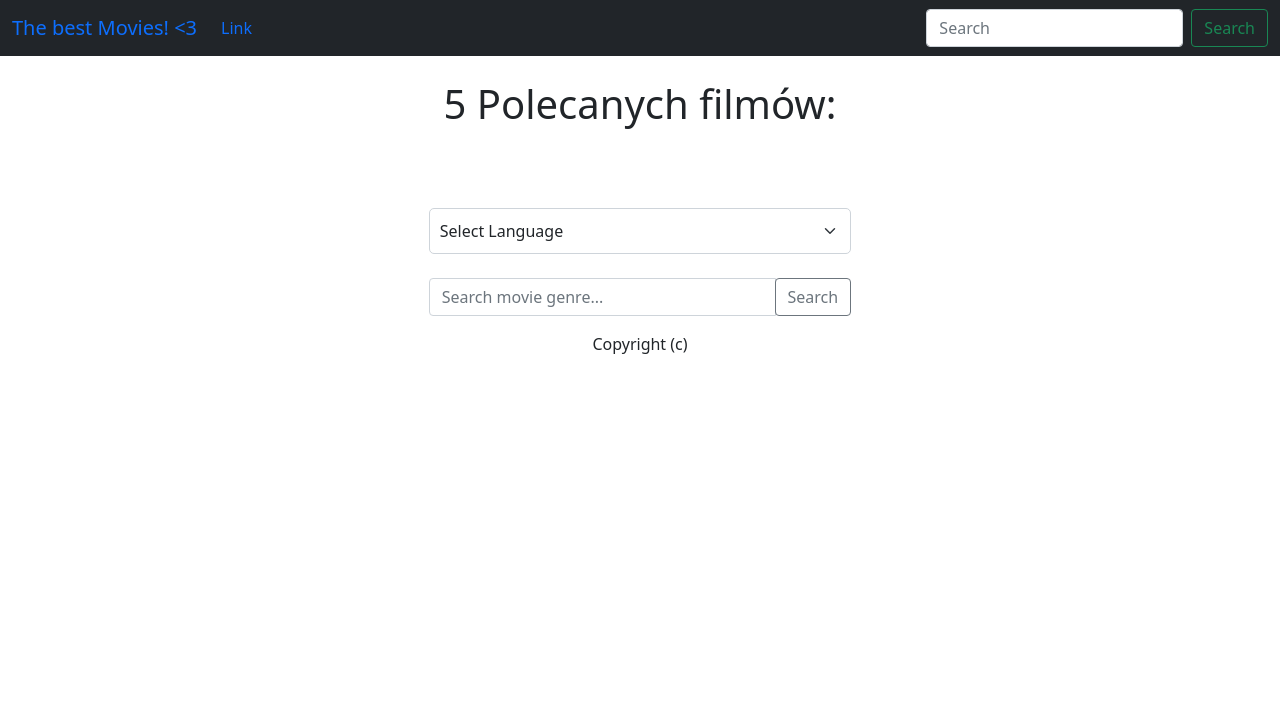
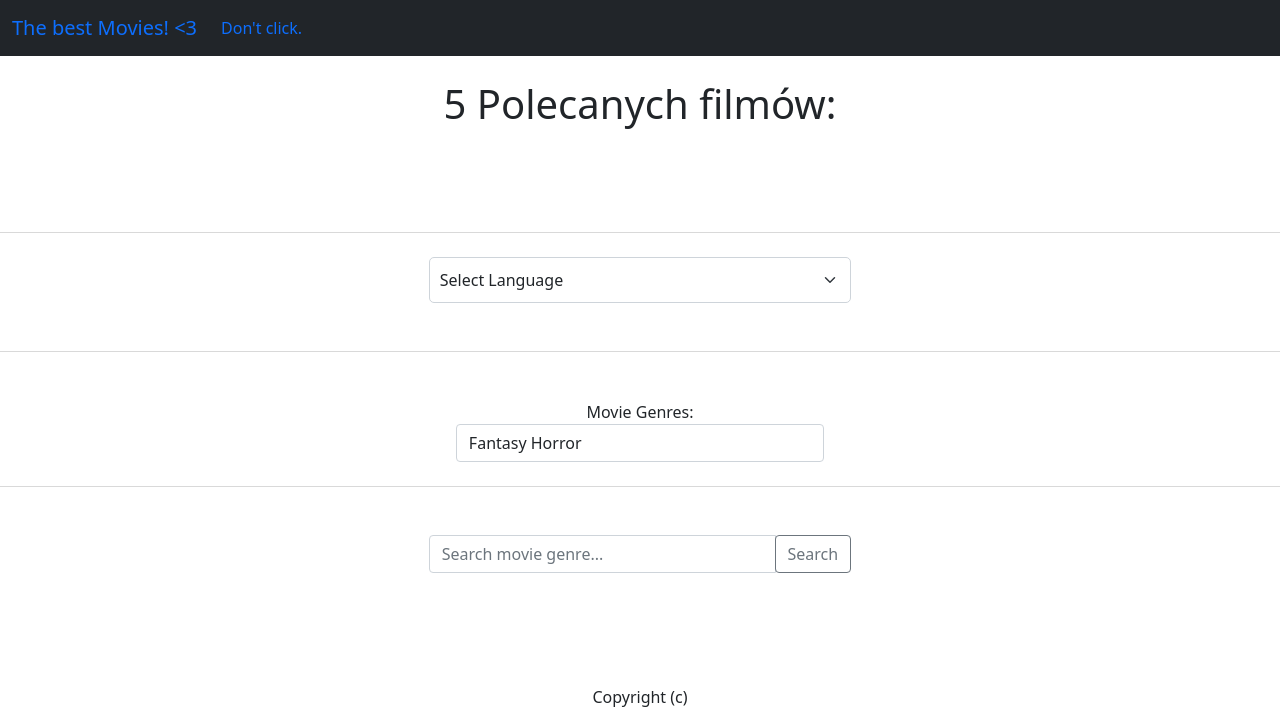
Before and after one commit to JakubD02/MovieRecommendAPI, a Django app: page /home/ in a window 1280 px wide. Shown: the top 727 px of the page. Run offline with Django 5.2, Linux system fonts and the light colour scheme.

Commit message:
Add movie search genre

```diff
--- a/MovieRecommend/MovieRecommend/templates/base.html
+++ b/MovieRecommend/MovieRecommend/templates/base.html
@@ -5,7 +5,7 @@
 		<meta name="viewport" content="width=device-width, initial-scale=1">
 
 		<link href="https://cdn.jsdelivr.net/npm/bootstrap@5.0.0-beta1/dist/css/bootstrap.min.css" rel="stylesheet" integrity="sha384-giJF6kkoqNQ00vy+HMDP7azOuL0xtbfIcaT9wjKHr8RbDVddVHyTfAAsrekwKmP1" crossorigin="anonymous">
-		<title>Hello, world!</title>
+		<title>The best movies in your neighbourhood!!</title>
 	</head>
 	<body>
 	</body>
--- a/MovieRecommend/MovieRecommend/templates/home.html
+++ b/MovieRecommend/MovieRecommend/templates/home.html
@@ -2,18 +2,43 @@
 {% block content %}
 	<center>
 	<h1>5 Polecanych filmów:</h1><br/><br/><br/>
+		<div class="dropdown-divider mt-4 mb-4"></div>
+
   	<select class="form-select" aria-label="Default select example" style="width: 33%; padding: 10px; font-size: 16px; border-radius: 5px;">
     	<option selected disabled>Select Language</option>
     	<option value="1">ES - Spanish</option>
     	<option value="2">EN - English</option>
   	</select>
 	<br/>
+  <div class="dropdown-divider mt-4 mb-4"></div>
+	<div class="container mt-5">
+	  <label for="genre-select">Movie Genres:</label>
+	  <select id="genre-select" class="form-control" style="width: 33%;">
+		<option value="Fantasy Horror">Fantasy Horror</option>
+		<option value="Action">Action</option>
+		<option value="Romance">Romance</option>
+		<option value="Science Fiction">Science Fiction</option>
+		<option value="Comedy">Comedy</option>
+		<option value="Western">Western</option>
+		<option value="Documentary">Documentary</option>
+		<option value="Thriller">Thriller</option>
+		<option value="Music">Music</option>
+		<option value="History">History</option>
+		<option value="Crime">Crime</option>
+	  </select>
+	</div>
+  <div class="dropdown-divider mt-4 mb-4"></div>
+		<br/>
 	<div class="input-group mb-3" style="width: 33%;">
 	  <input type="text" class="form-control" placeholder="Search movie genre..." aria-label="Search movie genre..." aria-describedby="button-addon2">
 	  <div class="input-group-append">
 		<button class="btn btn-outline-secondary" type="button" id="button-addon2">Search</button>
 	  </div>
 	</div>
+		<br/>
+		<br/>
+		<br/>
+		<br/>
 
 	Copyright (c)
 	</center>
--- a/MovieRecommend/MovieRecommend/templates/navbar.html
+++ b/MovieRecommend/MovieRecommend/templates/navbar.html
@@ -7,13 +7,13 @@
     <div class="collapse navbar-collapse" id="navbarSupportedContent">
       <ul class="navbar-nav me-auto mb-2 mb-lg-0">
         <li class="nav-item">
-          <a class="nav-link" href="#">Link</a>
+          <a class="nav-link" href="#">Don't click.</a>
         </li>
       </ul>
-      <form class="d-flex" role="search">
-        <input class="form-control me-2" type="search" placeholder="Search" aria-label="Search">
-        <button class="btn btn-outline-success" type="submit">Search</button>
-      </form>
+<!--      <form class="d-flex" role="search">-->
+<!--        <input class="form-control me-2" type="search" placeholder="Search" aria-label="Search">-->
+<!--        <button class="btn btn-outline-success" type="submit">Search</button>-->
+<!--      </form>-->
     </div>
   </div>
 </nav>
```
